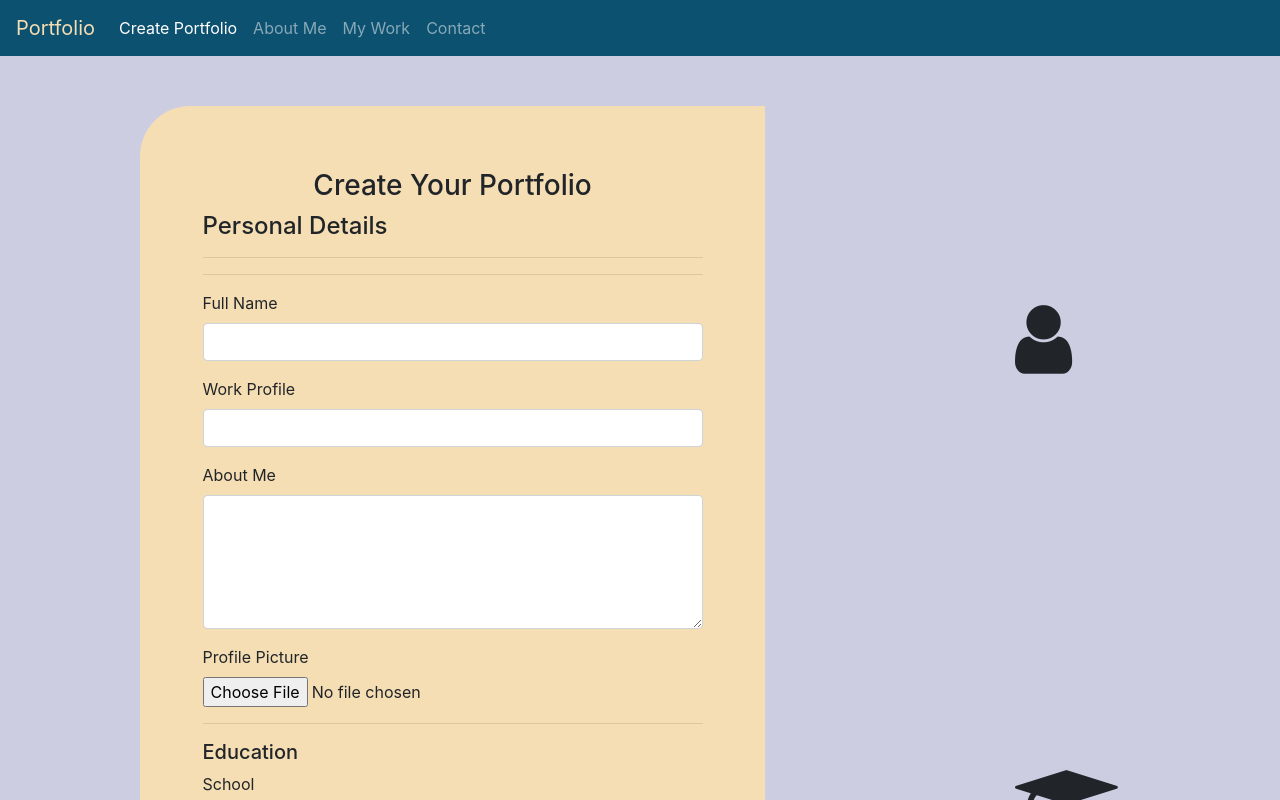
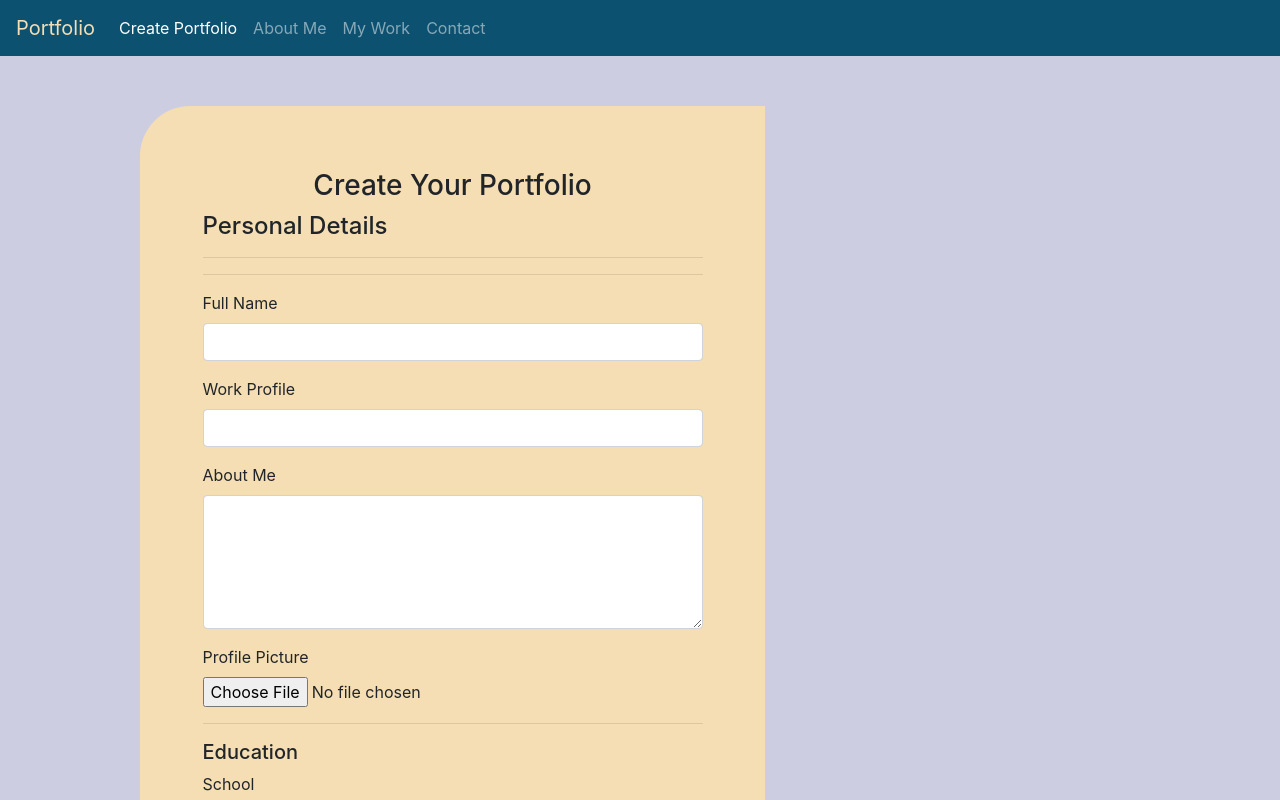
Before and after one commit to sanket5/Portfolio, an Angular app: page /profile/create in a window 1280 px wide. Shown: the top 800 px of the page. Built offline with nearby package versions, Linux system fonts and the light colour scheme.

Commit message:
changes in font awesome liabrayr from cdn

```diff
--- a/angular.json
+++ b/angular.json
@@ -91,7 +91,8 @@
               "src/assets"
             ],
             "styles": [
-              "src/styles.css"
+              "src/styles.css",
+              "node_modules/font-awsome/css/font-awesome.css"
             ],
             "scripts": []
           }
--- a/package.json
+++ b/package.json
@@ -19,6 +19,7 @@
     "@angular/platform-browser": "~11.0.1",
     "@angular/platform-browser-dynamic": "~11.0.1",
     "@angular/router": "~11.0.1",
+    "font-awesome": "^4.7.0",
     "rxjs": "~6.6.0",
     "tslib": "^2.0.0",
     "zone.js": "~0.10.2"
--- a/src/index.html
+++ b/src/index.html
@@ -11,7 +11,7 @@
 <script src="https://cdn.jsdelivr.net/npm/bootstrap@4.5.3/dist/js/bootstrap.min.js" integrity="sha384-w1Q4orYjBQndcko6MimVbzY0tgp4pWB4lZ7lr30WKz0vr/aWKhXdBNmNb5D92v7s" crossorigin="anonymous"></script>
   <link rel="stylesheet" href="https://cdn.jsdelivr.net/npm/bootstrap@4.5.3/dist/css/bootstrap.min.css" integrity="sha384-TX8t27EcRE3e/ihU7zmQxVncDAy5uIKz4rEkgIXeMed4M0jlfIDPvg6uqKI2xXr2" crossorigin="anonymous">
   <script src="https://cdn.jsdelivr.net/npm/bootstrap@4.5.3/dist/js/bootstrap.bundle.min.js" integrity="sha384-ho+j7jyWK8fNQe+A12Hb8AhRq26LrZ/JpcUGGOn+Y7RsweNrtN/tE3MoK7ZeZDyx" crossorigin="anonymous"></script></head>
-  <link rel="stylesheet" href="https://stackpath.bootstrapcdn.com/font-awesome/4.7.0/css/font-awesome.min.css" integrity="sha384-wvfXpqpZZVQGK6TAh5PVlGOfQNHSoD2xbE+QkPxCAFlNEevoEH3Sl0sibVcOQVnN" crossorigin="anonymous">
+  <!-- <link rel="stylesheet" href="https://stackpath.bootstrapcdn.com/font-awesome/4.7.0/css/font-awesome.min.css" integrity="sha384-wvfXpqpZZVQGK6TAh5PVlGOfQNHSoD2xbE+QkPxCAFlNEevoEH3Sl0sibVcOQVnN" crossorigin="anonymous"> -->
 
 <body>
   <app-root></app-root>
```
Also changed, not shown: 1 other file (tests, documents, lock files or other folders).
